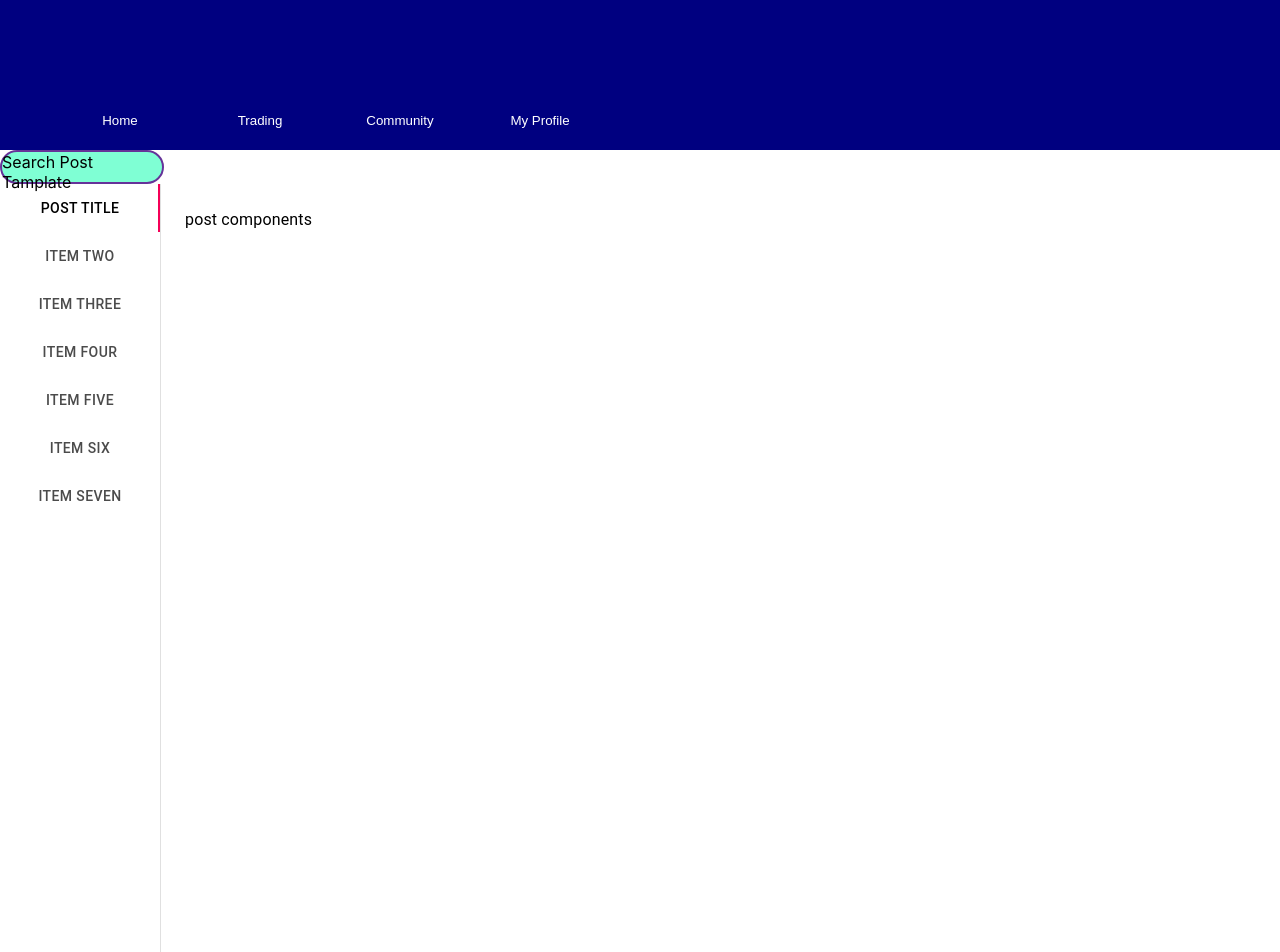
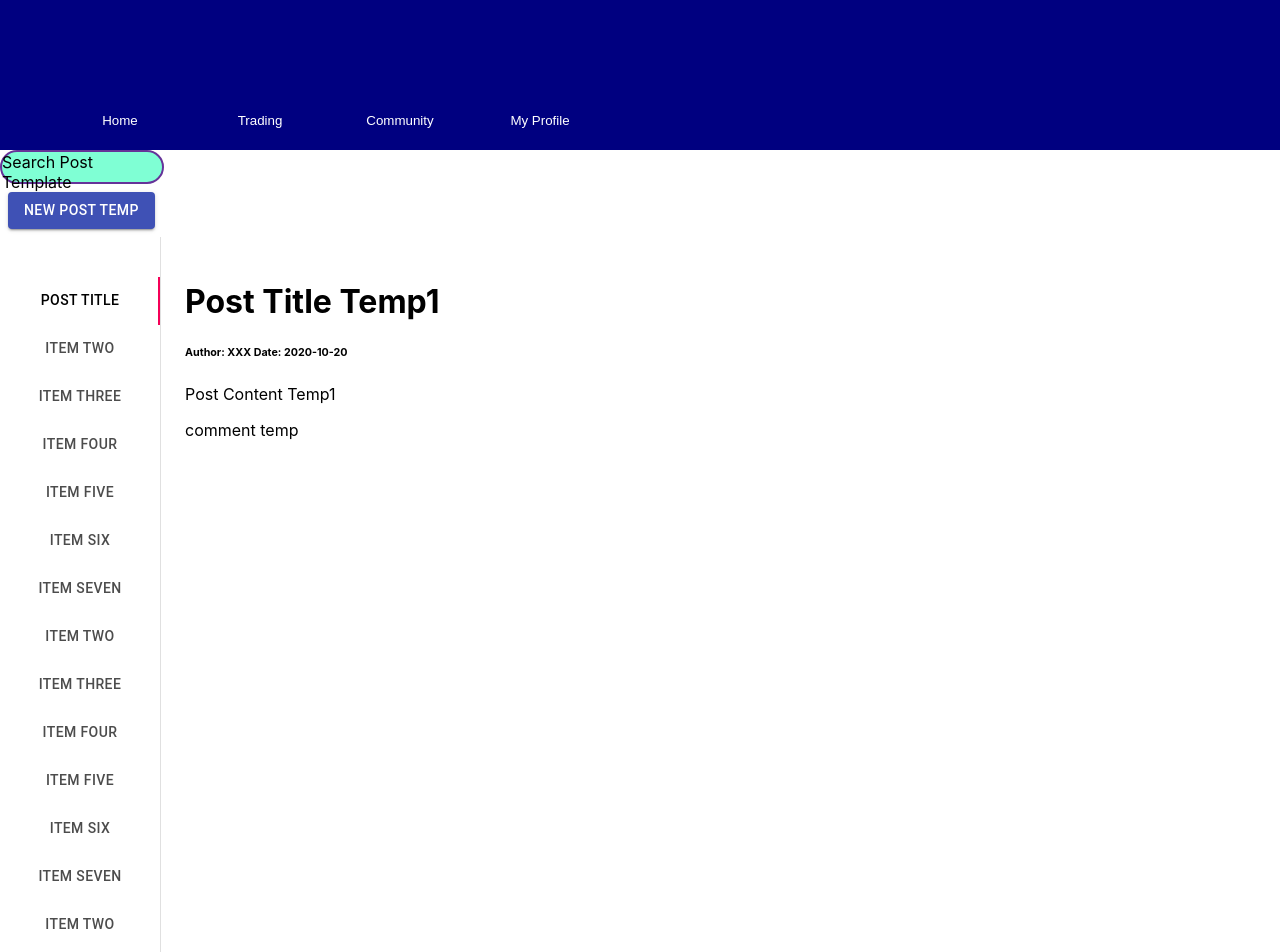
Before and after one commit to jackmao2007/CrypoGOGO, a React (Create React App) app in the folder client/: page /community in a window 1280 px wide. Shown: the top 952 px of the page. Built offline with nearby package versions, Linux system fonts and the light colour scheme.

Commit message:
Add more temps
add post components, new post button, post comment
ToDo:
1. manipulate posts as a stack
2. finish post details (date, author,...) and styles
3. customerize MaterialUI Tab components
4. add mock post data

```diff
--- /dev/null
+++ b/client/src/components/Community/NewPostButton/index.jsx
@@ -0,0 +1,26 @@
+import React from 'react';
+import { makeStyles } from '@material-ui/core/styles';
+import Button from '@material-ui/core/Button';
+
+const useStyles = makeStyles((theme) => ({
+    root: {
+      '& > *': {
+        margin: theme.spacing(1),
+      },
+    },
+  }));
+
+  export default function NewPostButton() {
+    const classes = useStyles();
+
+    // handleNewPost() {};
+
+    return (
+      <div className={classes.root}>
+        <Button variant="contained" color="primary" >
+          New Post Temp
+        </Button>
+
+      </div>
+    );
+  }
--- a/client/src/components/Community/Post/index.jsx
+++ b/client/src/components/Community/Post/index.jsx
@@ -0,0 +1,22 @@
+import React, { Component } from 'react';
+import PostComment from "../PostComment/index"
+
+
+class Post extends Component{
+
+    render() {
+        return (
+            <div>
+                <h1>{ this.props.title }</h1>
+                <h6>Author: XXX Date: 2020-10-20</h6>
+                <p> { this.props.content } </p>
+                <PostComment />
+            </div>
+        )
+    }
+
+
+
+}
+
+export default Post;
--- /dev/null
+++ b/client/src/components/Community/PostComment/index.jsx
@@ -0,0 +1,21 @@
+import React, { Component } from 'react';
+
+
+
+
+
+class PostComment extends Component{
+    render() {
+        return (
+            <div>
+                comment temp
+            </div>
+        )
+    }
+
+
+
+
+}
+
+export default PostComment;
--- a/client/src/components/Community/PostList/index.jsx
+++ b/client/src/components/Community/PostList/index.jsx
@@ -3,8 +3,9 @@ import PropTypes from 'prop-types';
 import { makeStyles } from '@material-ui/core/styles';
 import Tabs from '@material-ui/core/Tabs';
 import Tab from '@material-ui/core/Tab';
-import Typography from '@material-ui/core/Typography';
 import Box from '@material-ui/core/Box';
+import Post from "../Post/index"
+
 
 function TabPanel(props) {
   const { children, value, index, ...other } = props;
@@ -19,7 +20,7 @@ function TabPanel(props) {
     >
       {value === index && (
         <Box p={3}>
-          <Typography>{children}</Typography>
+          {children}
         </Box>
       )}
     </div>
@@ -76,15 +77,27 @@ export default function PostList() {
         <Tab label="Item Five" {...a11yProps(4)} />
         <Tab label="Item Six" {...a11yProps(5)} />
         <Tab label="Item Seven" {...a11yProps(6)} />
+        <Tab label="Item Two" {...a11yProps(1)} />
+        <Tab label="Item Three" {...a11yProps(2)} />
+        <Tab label="Item Four" {...a11yProps(3)} />
+        <Tab label="Item Five" {...a11yProps(4)} />
+        <Tab label="Item Six" {...a11yProps(5)} />
+        <Tab label="Item Seven" {...a11yProps(6)} />
+        <Tab label="Item Two" {...a11yProps(1)} />
+        <Tab label="Item Three" {...a11yProps(2)} />
+        <Tab label="Item Four" {...a11yProps(3)} />
+        <Tab label="Item Five" {...a11yProps(4)} />
+        <Tab label="Item Six" {...a11yProps(5)} />
+        <Tab label="Item Seven" {...a11yProps(6)} />
       </Tabs>
       <TabPanel value={value} index={0}>
-        post components
+        <Post title = "Post Title Temp1" content = "Post Content Temp1"/>
       </TabPanel>
       <TabPanel value={value} index={1}>
-        Item Two
+      <Post title = "Post Title Temp2" content = "Post Content Temp3"/>
       </TabPanel>
       <TabPanel value={value} index={2}>
-        Item Three
+      <Post title = "Post Title Temp2" content = "Post Content Temp3"/>
       </TabPanel>
       <TabPanel value={value} index={3}>
         Item Four
--- a/client/src/components/Community/SearchBox/index.jsx
+++ b/client/src/components/Community/SearchBox/index.jsx
@@ -1,13 +1,14 @@
 import React, { Component } from 'react';
 import "./styles.css"
-// just tamplate, will be implemented using MaterialUI
+// just template, will be implemented using MaterialUI
 
 
 class SearchBox extends Component {
     render() {
         return (
             <div className="searchBox">
-                Search Post Tamplate
+                Search Post Template
+                { this.props.text }
             </div>
         )
     }
--- a/client/src/components/Community/index.jsx
+++ b/client/src/components/Community/index.jsx
@@ -2,7 +2,7 @@ import React, { Component } from 'react';
 import Navbar from "../Navbar/index";
 import SearchBox from "./SearchBox/index"
 import PostList from"./PostList/index"
-
+import NewPostButton from "./NewPostButton/index"
 
 class Community extends Component {
     state = {  }
@@ -12,6 +12,7 @@ class Community extends Component {
             <div>
                 <Navbar />
                 <SearchBox />
+                <NewPostButton />
                 <PostList />
             </div>
             );
```
Also changed, not shown: client/src/components/Community/Post/MockPost.jsx (added), client/src/components/Community/PostSummary/index.jsx (added), client/src/components/Community/PostSummary/styles.css (added), 1 other file (tests, documents, lock files or other folders).
